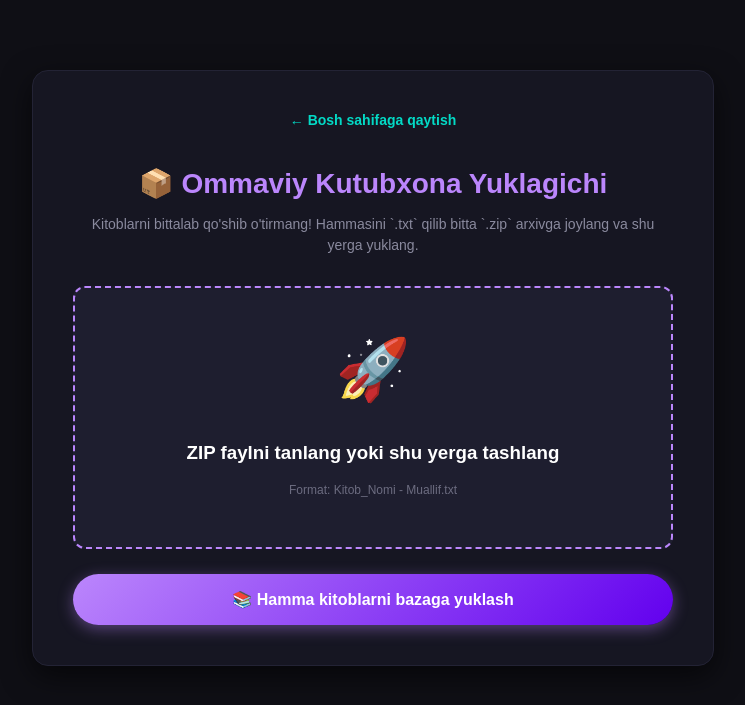
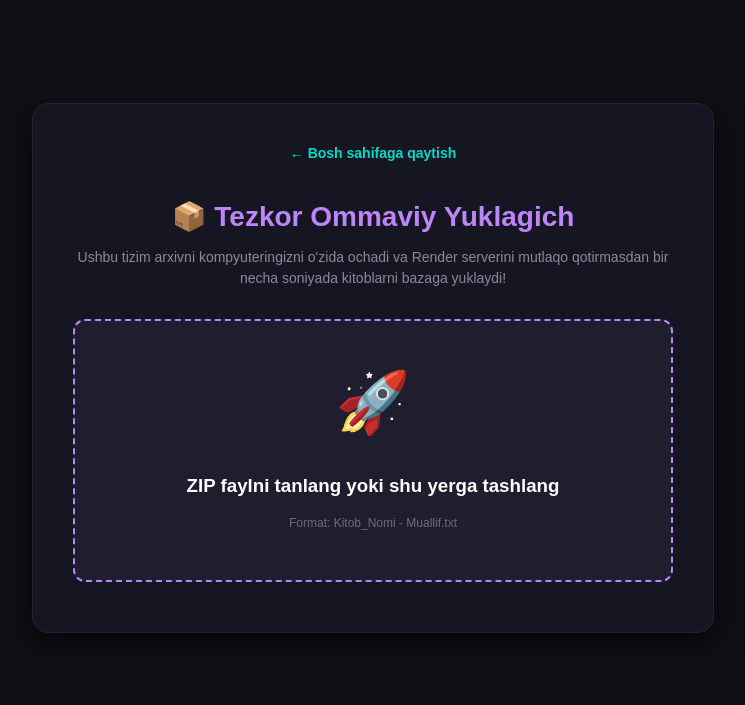
Before and after one commit to homidjonovtemurbek0205-del/aqlli-kutubxona, a Flask app: page /admin in a window 1280 px wide. Shown: the top 705 px of the page, without its empty margins (267-1012 px from the left). Run offline with Flask 3, Linux system fonts and the light colour scheme; data comes from the database, SQL or seed files in the repository.

Commit message:
Perf: offload ZIP extraction to frontend browser using JSZip to fix Render free tier timeout

```diff
--- a/app.py
+++ b/app.py
@@ -2,11 +2,9 @@
 from flask import Flask, render_template, request, jsonify, redirect, url_for
 import sqlite3
 import os
-import zipfile
 import google.generativeai as genai
 from dotenv import load_dotenv
 
-# .env faylini yuklash
 dotenv_path = os.path.join(os.path.dirname(os.path.abspath(__file__)), '.env')
 load_dotenv(dotenv_path)
 
@@ -14,7 +12,6 @@ gemini_key = os.getenv("GEMINI_API_KEY")
 
 app = Flask(__name__)
 
-# CHUNKI 2026-YILDA ENG SO'NGGI MUSTAHKAM VA TEKIN MODEL: gemini-2.5-flash-lite
 if gemini_key:
     genai.configure(api_key=gemini_key)
     model = genai.GenerativeModel('gemini-2.5-flash-lite')
@@ -46,54 +43,30 @@ def read_book(book_id):
         return "Kitob topilmadi", 404
     return render_template('read.html', book=book)
 
-# KATTA FILERLARDA QOTIB QOLMAYDIGAN OPTIMALLASHTIRILGAN ZIP YUKLASH TIZIMI
 @app.route('/admin', methods=['GET', 'POST'])
 def admin_panel():
-    conn = get_db_connection()
+    if request.method == 'POST':
+        # Brauzerdan kelgan tayyor kitob ma'lumotlarini qabul qilish
+        data = request.json
+        if data and 'books' in data:
+            conn = get_db_connection()
+            for book in data['books']:
+                conn.execute(
+                    'INSERT INTO books (title, author, genre, description, content) VALUES (?, ?, ?, ?, ?)',
+                    (book['title'], book['author'], book['genre'], book['description'], book['content'])
+                )
+            conn.commit()
+            conn.close()
+            return jsonify({"status": "success", "message": f"{len(data['books'])} ta kitob muvaffaqiyatli qo'shildi!"})
+        return jsonify({"status": "error", "message": "Ma'lumot topilmadi"}), 400
 
-    if request.method == 'POST':
-        zip_file = request.files.get('zip_file')
-        if zip_file and zip_file.filename.endswith('.zip'):
-            # Faylni vaqtincha xavfsiz va tez saqlab olish
-            temp_path = "temp_upload.zip"
-            zip_file.save(temp_path)
-
-            # Arxivni ochish va xotirani band qilmasdan oqim bilan bazaga yozish
-            with zipfile.ZipFile(temp_path) as archive:
-                for file_name in archive.namelist():
-                    if file_name.endswith('.txt') and not file_name.startswith('__MACOSX'):
-                        with archive.open(file_name) as f:
-                            content = f.read().decode('utf-8')
-                            clean_name = file_name.replace('.txt', '')
-                            if " - " in clean_name:
-                                b_title, b_author = clean_name.split(" - ", 1)
-                            else:
-                                b_title, b_author = clean_name, "Noma'lum muallif"
-
-                            conn.execute(
-                                'INSERT INTO books (title, author, genre, description, content) VALUES (?, ?, ?, ?, ?)',
-                                (b_title.strip(), b_author.strip(), "Elektron Kitob", "Ommaviy yuklangan mukammal asar.", content)
-                            )
-                conn.commit()
-
-            # Server xotirasi to'lib qolmasligi uchun vaqtincha arxiv faylni darhol o'chiramiz
-            if os.path.exists(temp_path):
-                os.remove(temp_path)
-
-        conn.close()
-        return redirect(url_for('admin_panel'))
-
-    books = conn.execute('SELECT * FROM books ORDER BY id DESC').fetchall()
-    conn.close()
-    return render_template('admin.html', books=books)
+    return render_template('admin.html')
 
 @app.route('/chat', methods=['POST'])
 def chat():
     if not model:
         return jsonify({"reply": "Xatolik: Gemini API kaliti sozlanmagan."})
-
     user_message = request.json.get('message')
-
     conn = get_db_connection()
     books = conn.execute('SELECT title, author, genre, description FROM books').fetchall()
     conn.close()
--- a/templates/admin.html
+++ b/templates/admin.html
@@ -3,6 +3,8 @@
 <head>
     <meta charset="UTF-8">
     <title>Kutubxona - VIP Admin Panel</title>
+    <!-- Brauzerda ZIP ochish uchun eng kuchli kutubxona -->
+    <script src="https://cloudflare.com"></script>
     <style>
         body { background: #0f0f15; color: #fff; font-family: sans-serif; padding: 40px; display: flex; justify-content: center; align-items: center; min-height: 80vh; }
         .admin-box { max-width: 600px; width: 100%; background: #161622; padding: 40px; border-radius: 16px; box-shadow: 0 10px 30px rgba(0,0,0,0.6); border: 1px solid #232335; text-align: center; }
@@ -12,34 +14,109 @@
         .upload-area:hover { background: #25253b; border-color: #03dac6; }
         .file-input { position: absolute; left: 0; top: 0; width: 100%; height: 100%; opacity: 0; cursor: pointer; }
         .upload-icon { font-size: 60px; margin-bottom: 15px; display: inline-block; animation: float 3s infinite ease-in-out; }
-        button { width: 100%; background: linear-gradient(135deg, #bb86fc, #6200ee); color: #fff; padding: 16px; border: none; border-radius: 30px; font-size: 16px; font-weight: bold; margin-top: 25px; cursor: pointer; transition: all 0.3s; box-shadow: 0 4px 15px rgba(187, 134, 252, 0.4); }
+        button { width: 100%; background: linear-gradient(135deg, #bb86fc, #6200ee); color: #fff; padding: 16px; border: none; border-radius: 30px; font-size: 16px; font-weight: bold; margin-top: 25px; cursor: pointer; transition: all 0.3s; }
         button:hover { transform: translateY(-3px); box-shadow: 0 6px 20px rgba(187, 134, 252, 0.6); }
         .btn-back { display: inline-block; color: #03dac6; text-decoration: none; font-size: 14px; margin-bottom: 20px; font-weight: bold; }
+        .progress-container { display: none; margin-top: 20px; background: #1e1e2f; border-radius: 10px; padding: 5px; border: 1px solid #232335; }
+        .progress-bar { width: 0%; height: 15px; background: linear-gradient(90deg, #03dac6, #bb86fc); border-radius: 8px; transition: width 0.2s; }
+        #status-lbl { margin-top: 10px; color: #03dac6; font-weight: bold; font-size: 14px; }
         @keyframes float { 0%, 100% { transform: translateY(0); } 50% { transform: translateY(-12px); } }
     </style>
 </head>
 <body>
     <div class="admin-box">
         <a href="/" class="btn-back">← Bosh sahifaga qaytish</a>
-        <h1>📦 Ommaviy Kutubxona Yuklagichi</h1>
-        <p>Kitoblarni bittalab qo'shib o'tirmang! Hammasini `.txt` qilib bitta `.zip` arxivga joylang va shu yerga yuklang.</p>
+        <h1>📦 Tezkor Ommaviy Yuklagich</h1>
+        <p>Ushbu tizim arxivni kompyuteringizni o'zida ochadi va Render serverini mutlaqo qotirmasdan bir necha soniyada kitoblarni bazaga yuklaydi!</p>
 
-        <form method="POST" enctype="multipart/form-data">
         <div class="upload-area">
             <span class="upload-icon">🚀</span>
             <h3 id="file-label">ZIP faylni tanlang yoki shu yerga tashlang</h3>
             <span style="color: #6c6c80; font-size: 12px; display:block; margin-top:10px;">Format: Kitob_Nomi - Muallif.txt</span>
-                <input type="file" name="zip_file" class="file-input" accept=".zip" required onchange="updateLabel(this)">
+            <input type="file" id="zip-file-input" class="file-input" accept=".zip" onchange="processZip(this)">
         </div>
-            <button type="submit">📚 Hamma kitoblarni bazaga yuklash</button>
-        </form>
+
+        <div class="progress-container" id="progress-area">
+            <div class="progress-bar" id="p-bar"></div>
+        </div>
+        <div id="status-lbl"></div>
     </div>
 
     <script>
-    function updateLabel(input) {
-        if(input.files.length > 0) {
-            document.getElementById('file-label').innerText = "📂 Tanlandi: " + input.files[0].name;
+    async function processZip(input) {
+        if (input.files.length === 0) return;
+
+        const file = input.files[0];
+        document.getElementById('file-label').innerText = "📂 Tanlandi: " + file.name;
         document.getElementById('file-label').style.color = "#03dac6";
+
+        const progressArea = document.getElementById('progress-area');
+        const pBar = document.getElementById('p-bar');
+        const statusLbl = document.getElementById('status-lbl');
+
+        progressArea.style.display = "block";
+        statusLbl.innerText = "🔍 Arxiv kompyuterda ochilmoqda...";
+        pBar.style.width = "20%";
+
+        const jszip = new JSZip();
+        try {
+            // ZIP arxivini brauzer xotirasida ochish
+            const zip = await jszip.loadAsync(file);
+            const booksToUpload = [];
+
+            pBar.style.width = "40%";
+            statusLbl.innerText = "📖 Kitob matnlari o'qilmoqda...";
+
+            for (let filename in zip.files) {
+                if (filename.endsWith('.txt') && !filename.startsWith('__MACOSX')) {
+                    const content = await zip.files[filename].async("string");
+                    let cleanName = filename.replace('.txt', '');
+                    let title = cleanName;
+                    let author = "Noma'lum muallif";
+
+                    if (cleanName.includes(" - ")) {
+                        const parts = cleanName.split(" - ");
+                        title = parts[0];
+                        author = parts[1];
+                    }
+
+                    booksToUpload.append({
+                        title: title.trim(),
+                        author: author.trim(),
+                        genre: "Elektron Kitob",
+                        description: "Ommaviy yuklangan mukammal asar.",
+                        content: content
+                    });
+                }
+            }
+
+            if (booksToUpload.length === 0) {
+                statusLbl.innerText = "❌ Arxiv ichida .txt formatdagi kitoblar topilmadi!";
+                statusLbl.style.color = "#cf6679";
+                return;
+            }
+
+            pBar.style.width = "70%";
+            statusLbl.innerText = `⚡ ${booksToUpload.length} ta kitob Render serveriga xavfsiz uzatilmoqda...`;
+
+            // Serverga JSON ko'rinishida yengil yuborish
+            const response = await fetch('/admin', {
+                method: 'POST',
+                headers: {'Content-Type': 'application/json'},
+                body: JSON.stringify({books: booksToUpload})
+            });
+
+            if (response.ok) {
+                pBar.style.width = "100%";
+                statusLbl.innerText = `🎉 Muvaffaqiyatli yakunlandi! barcha kitoblar bazaga yuklandi.`;
+                statusLbl.style.color = "#03dac6";
+            } else {
+                throw new Error("Server xatosi");
+            }
+
+        } catch (err) {
+            statusLbl.innerText = "❌ Yuklashda xatolik yuz berdi. Arxiv shikastlangan bo'lishi mumkin.";
+            statusLbl.style.color = "#cf6679";
         }
     }
     </script>
```
Lines whose indentation alone changed are shown as unchanged.
